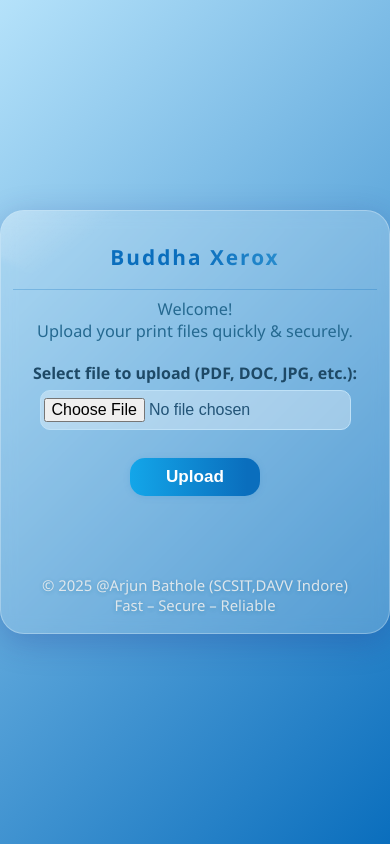
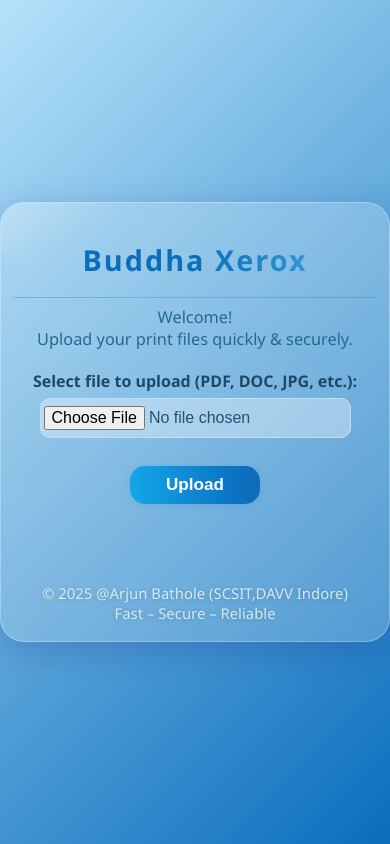
Before and after one commit to AR2908/print_service, a website: page public/index.html in a window 390 px wide. Drawn offline with Linux system fonts and the light colour scheme.

Commit message:
Update style.css

```diff
--- a/public/style.css
+++ b/public/style.css
@@ -183,6 +183,6 @@ footer {
 }
 @media (max-width:600px){
   .upload-container {padding:18px 3vw;}
-  h1,h2 {font-size:1.3rem;}
+  h1,h2 {font-size:1.8rem;}
   #fileList li {font-size: 0.99rem;}
 }
```
